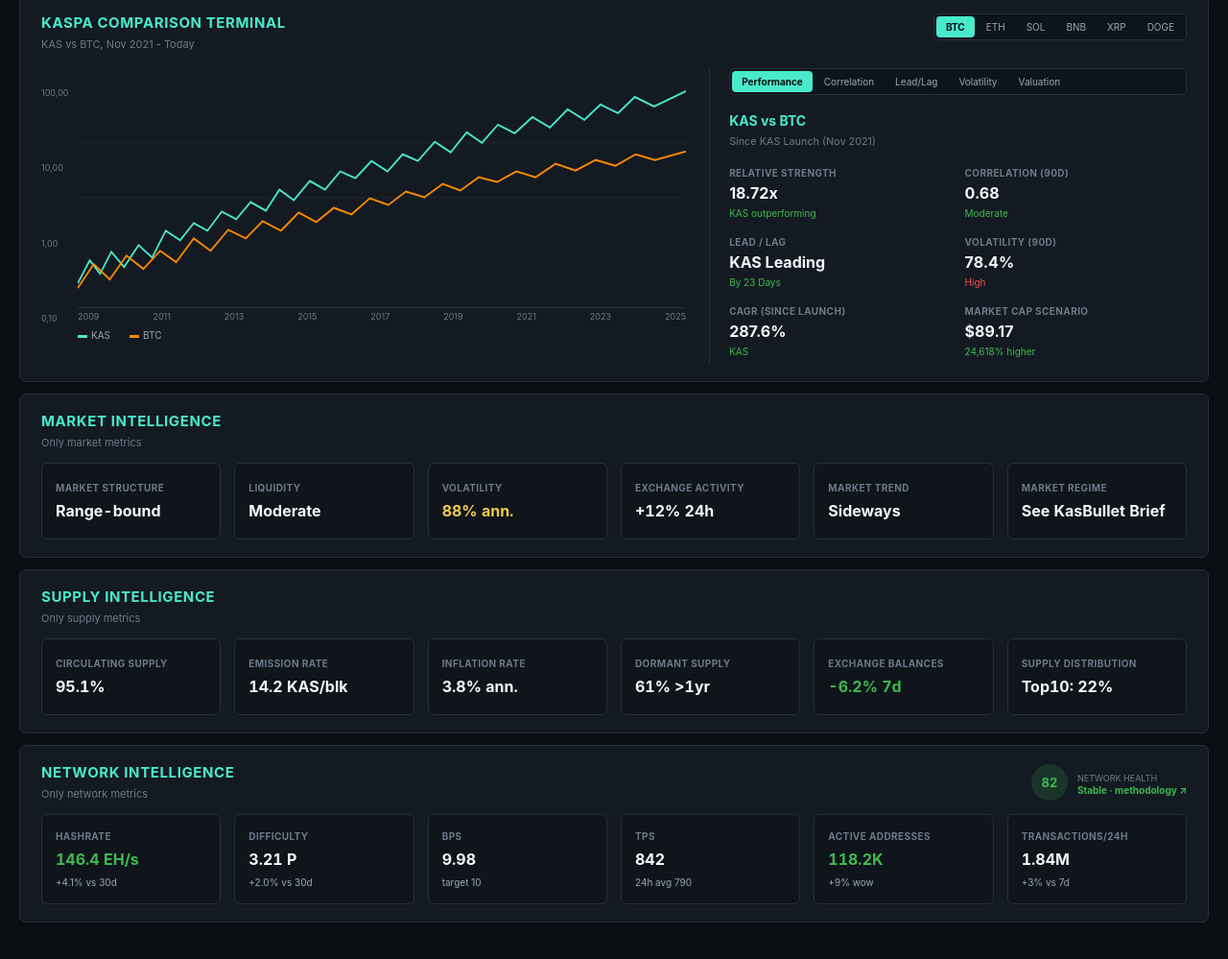
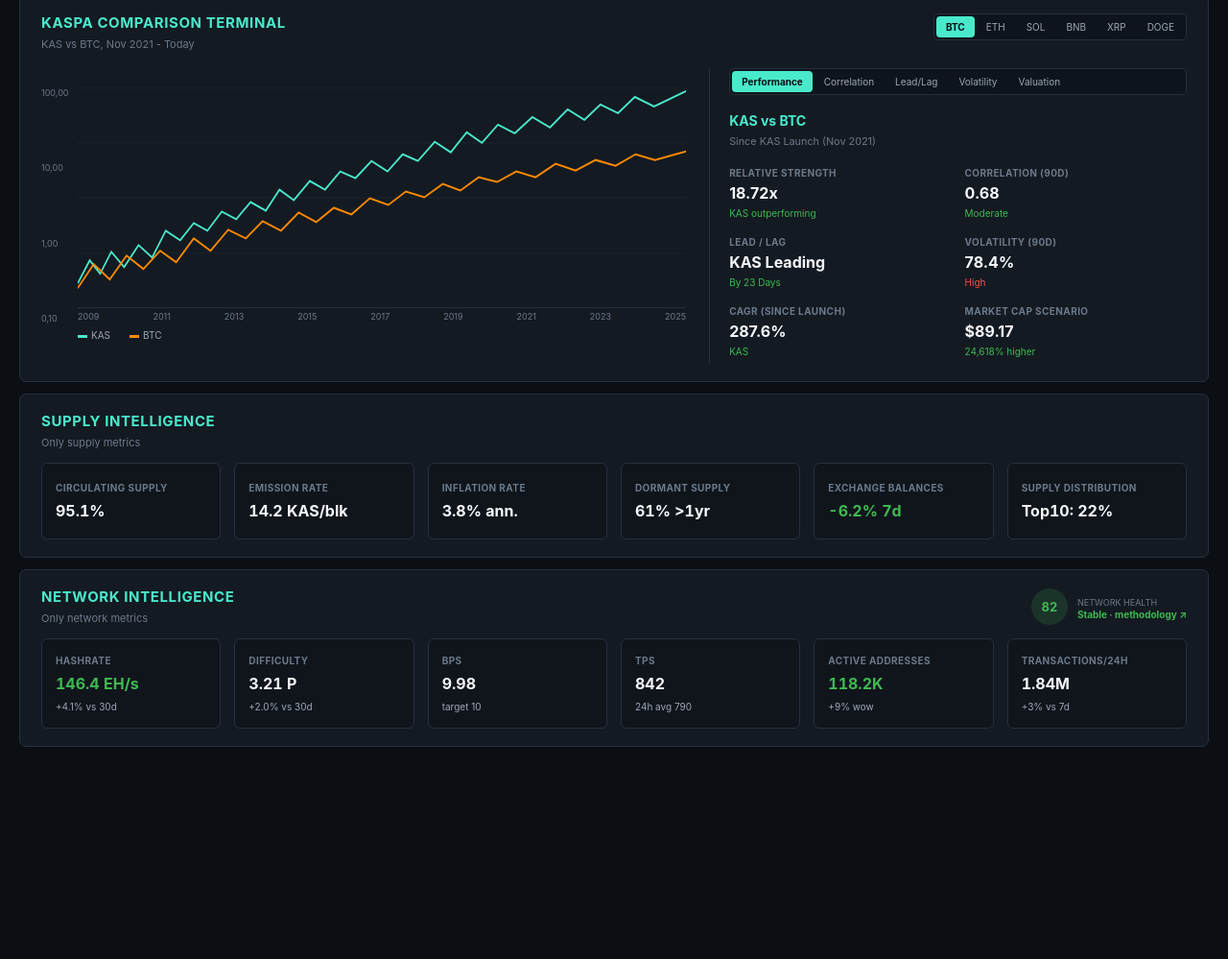
Before and after one commit to Lab-Dab/KasBullet, a plain HTML site: page index.html in a window 1280 px wide. Shown: the part 955-1954 px from the top of the page at 96% size. After the commit the page ends 1775 px from the top, so only its background shows below. Drawn offline with Linux system fonts and the light colour scheme.

Commit message:
chore: remove market intelligence panel

```diff
--- a/index.html
+++ b/index.html
@@ -71,19 +71,13 @@
       </div>
     </section>
 
-    <section class="intel-panel panel" id="network" aria-labelledby="market-intelligence-title">
-      <div class="section-heading"><div><h2 id="market-intelligence-title">Market Intelligence</h2><small>Only market metrics</small></div></div>
-      <div class="intel-grid">
-        <div><label>MARKET STRUCTURE</label><strong>Range-bound</strong></div><div><label>LIQUIDITY</label><strong>Moderate</strong></div><div><label>VOLATILITY</label><strong class="warning">88% ann.</strong></div><div><label>EXCHANGE ACTIVITY</label><strong>+12% 24h</strong></div><div><label>MARKET TREND</label><strong>Sideways</strong></div><div><label>MARKET REGIME</label><strong>See KasBullet Brief</strong></div>
-      </div>
-    </section>
     <section class="intel-panel panel" aria-labelledby="supply-intelligence-title">
       <div class="section-heading"><div><h2 id="supply-intelligence-title">Supply Intelligence</h2><small>Only supply metrics</small></div></div>
       <div class="intel-grid">
         <div><label>CIRCULATING SUPPLY</label><strong>95.1%</strong></div><div><label>EMISSION RATE</label><strong>14.2 KAS/blk</strong></div><div><label>INFLATION RATE</label><strong>3.8% ann.</strong></div><div><label>DORMANT SUPPLY</label><strong>61% &gt;1yr</strong></div><div><label>EXCHANGE BALANCES</label><strong class="positive">-6.2% 7d</strong></div><div><label>SUPPLY DISTRIBUTION</label><strong>Top10: 22%</strong></div>
       </div>
     </section>
-    <section class="intel-panel panel" aria-labelledby="network-intelligence-title">
+    <section class="intel-panel panel" id="network" aria-labelledby="network-intelligence-title">
       <div class="section-heading network-heading"><div><h2 id="network-intelligence-title">Network Intelligence</h2><small>Only network metrics</small></div><div class="network-status"><span>82</span><small>NETWORK HEALTH<br><b>Stable · methodology ↗</b></small></div></div>
       <div class="intel-grid">
         <div><label>HASHRATE</label><strong class="positive">146.4 EH/s</strong><small>+4.1% vs 30d</small></div><div><label>DIFFICULTY</label><strong>3.21 P</strong><small>+2.0% vs 30d</small></div><div><label>BPS</label><strong>9.98</strong><small>target 10</small></div><div><label>TPS</label><strong>842</strong><small>24h avg 790</small></div><div><label>ACTIVE ADDRESSES</label><strong class="positive">118.2K</strong><small>+9% wow</small></div><div><label>TRANSACTIONS/24H</label><strong>1.84M</strong><small>+3% vs 7d</small></div>
```
